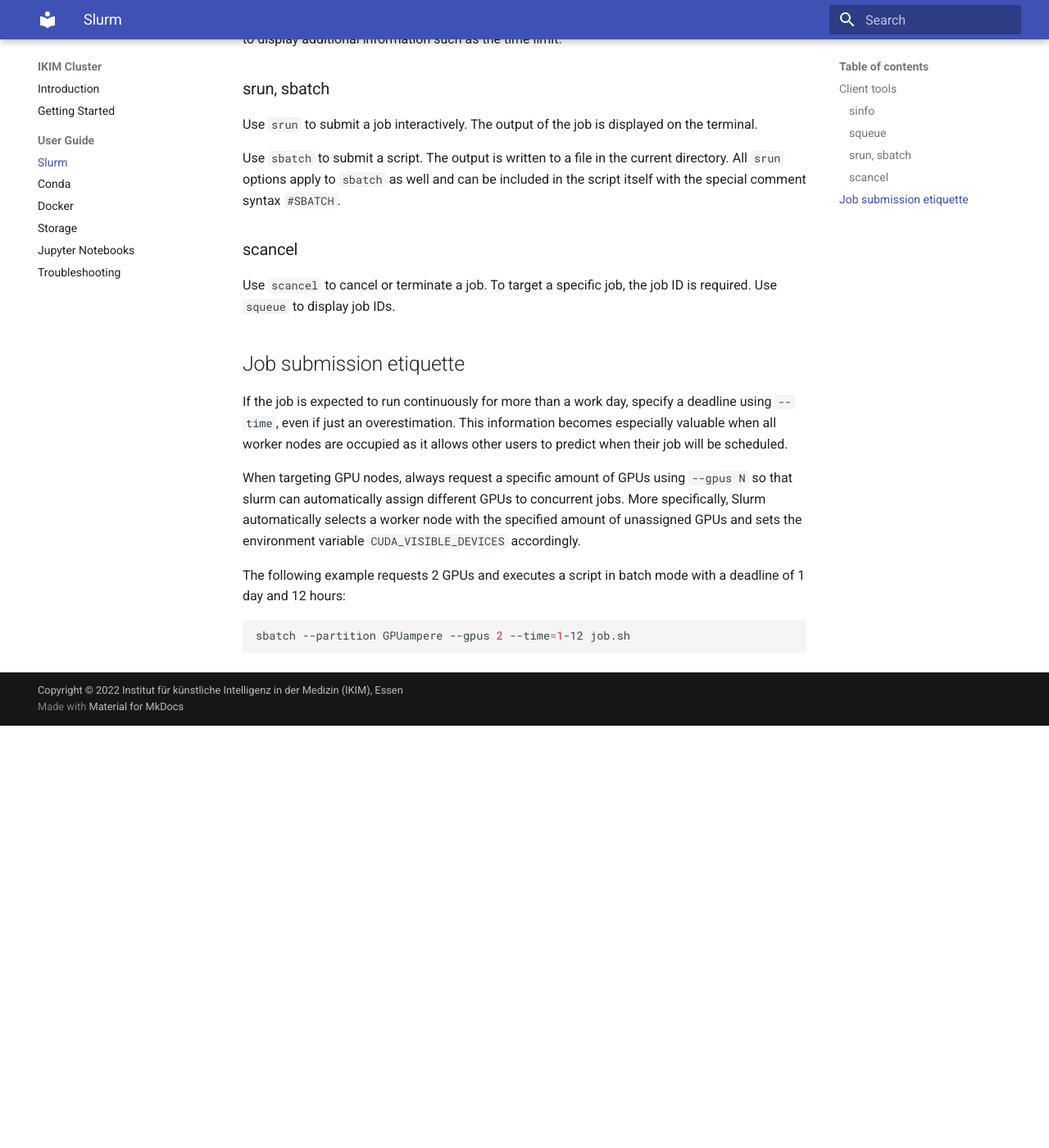
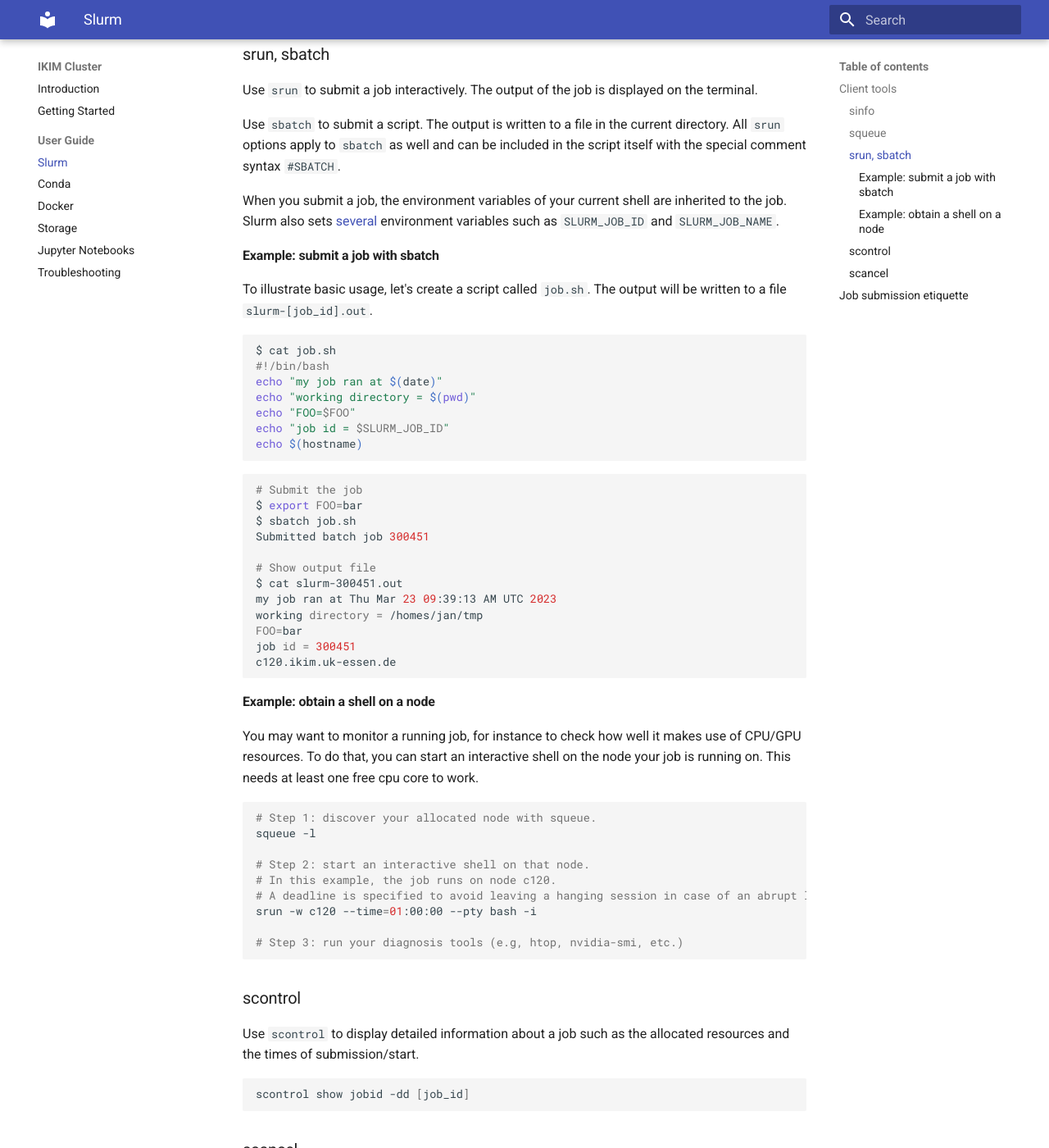
Before and after one commit to IKIM-Essen/ClusterDocs, an MkDocs documentation site: the page built from docs/slurm.md, in a window 1280 px wide and 1400 px high, scrolled down 865 px. Shown: the whole window at 82% size. Built offline with MkDocs 1.6.1 and Material for MkDocs 9.7.7, drawn with Linux system fonts in a browser that asks for light colours; before the commit the page ends 1750 px from its top, so only the background shows below that; some of the changed text lies outside the part shown.

Commit message:
Expand slurm guide (#15)
* Expand slurm guide

- Note about environment variables
- Show detailed into about jobs
- Basic example

* Explain how to get an interactive shell

* Keep urls at the bottom of the file.

* Remove a redundant line.

* Move the example section up.

* Move the example to the sbatch section.

* Move the shell example into the srun section.

---------

Co-authored-by: Enrico Nasca <enrico.nasca@uk-essen.de>

````diff
--- a/docs/slurm.md
+++ b/docs/slurm.md
@@ -38,13 +36,70 @@ Use `srun` to submit a job interactively. The output of the job is displayed on
 
 Use `sbatch` to submit a script. The output is written to a file in the current directory. All `srun` options apply to `sbatch` as well and can be included in the script itself with the special comment syntax `#SBATCH`.
 
+When you submit a job, the environment variables of your current shell are inherited to the job. Slurm also sets [several][sbatch-env] environment variables such as `SLURM_JOB_ID` and `SLURM_JOB_NAME`.
+
+#### Example: submit a job with sbatch
+
+To illustrate basic usage, let's create a script called `job.sh`. The output will be written to a file `slurm-[job_id].out`.
+
+```sh
+$ cat job.sh
+#!/bin/bash
+echo "my job ran at $(date)"
+echo "working directory = $(pwd)"
+echo "FOO=$FOO"
+echo "job id = $SLURM_JOB_ID"
+echo $(hostname)
+```
+
+```sh
+# Submit the job
+$ export FOO=bar
+$ sbatch job.sh
+Submitted batch job 300451
+
+# Show output file
+$ cat slurm-300451.out
+my job ran at Thu Mar 23 09:39:13 AM UTC 2023
+working directory = /homes/jan/tmp
+FOO=bar
+job id = 300451
+c120.ikim.uk-essen.de
+```
+
+#### Example: obtain a shell on a node
+
+You may want to monitor a running job, for instance to check how well it makes use of CPU/GPU resources. To do that, you can start an interactive shell on the node your job is running on. This needs at least one free cpu core to work.
+
+```sh
+# Step 1: discover your allocated node with squeue.
+squeue -l
+
+# Step 2: start an interactive shell on that node.
+# In this example, the job runs on node c120.
+# A deadline is specified to avoid leaving a hanging session in case of an abrupt loss of connection.
+srun -w c120 --time=01:00:00 --pty bash -i
+
+# Step 3: run your diagnosis tools (e.g, htop, nvidia-smi, etc.)
+```
+
+### scontrol
+
+Use `scontrol` to display detailed information about a job such as the allocated resources and the times of submission/start.
+
+```sh
+scontrol show jobid -dd [job_id]
+```
+
 ### scancel
 
-Use `scancel` to cancel or terminate a job. To target a specific job, the job ID is required. Use `squeue` to display job IDs.
+Use `scancel [job_id]` to cancel or terminate a job. Use `squeue` to display job IDs.
 
 ## Job submission etiquette
 
 If the job is expected to run continuously for more than a work day, specify a deadline using `--time`, even if just an overestimation. This information becomes especially valuable when all worker nodes are occupied as it allows other users to predict when their job will be scheduled.
+
+It's good practice to always specify a deadline when opening a shell (`srun --pty bash`). This avoids the "hanging session" issue that occurs if the user forgets to log out or loses the connection abruptly.
 
 When targeting GPU nodes, always request a specific amount of GPUs using `--gpus N` so that slurm can automatically assign different GPUs to concurrent jobs. More specifically, Slurm automatically selects a worker node with the specified amount of unassigned GPUs and sets the environment variable `CUDA_VISIBLE_DEVICES` accordingly.
 
@@ -54,5 +109,8 @@ The following example requests 2 GPUs and executes a script in batch mode with a
 sbatch --partition GPUampere --gpus 2 --time=1-12 job.sh
 ```
 
+Accepted time formats include `minutes`, `minutes:seconds`, `hours:minutes:seconds`, `days-hours`, `days-hours:minutes` and `days-hours:minutes:seconds`.
+
 [slurm-homepage]: https://slurm.schedmd.com
 [slurm-quickstart]: https://slurm.schedmd.com/quickstart.html
+[sbatch-env]: https://slurm.schedmd.com/sbatch.html#SECTION_OUTPUT-ENVIRONMENT-VARIABLES
````
Also changed, not shown: other parts of docs/slurm.md (+0 -2 lines).
